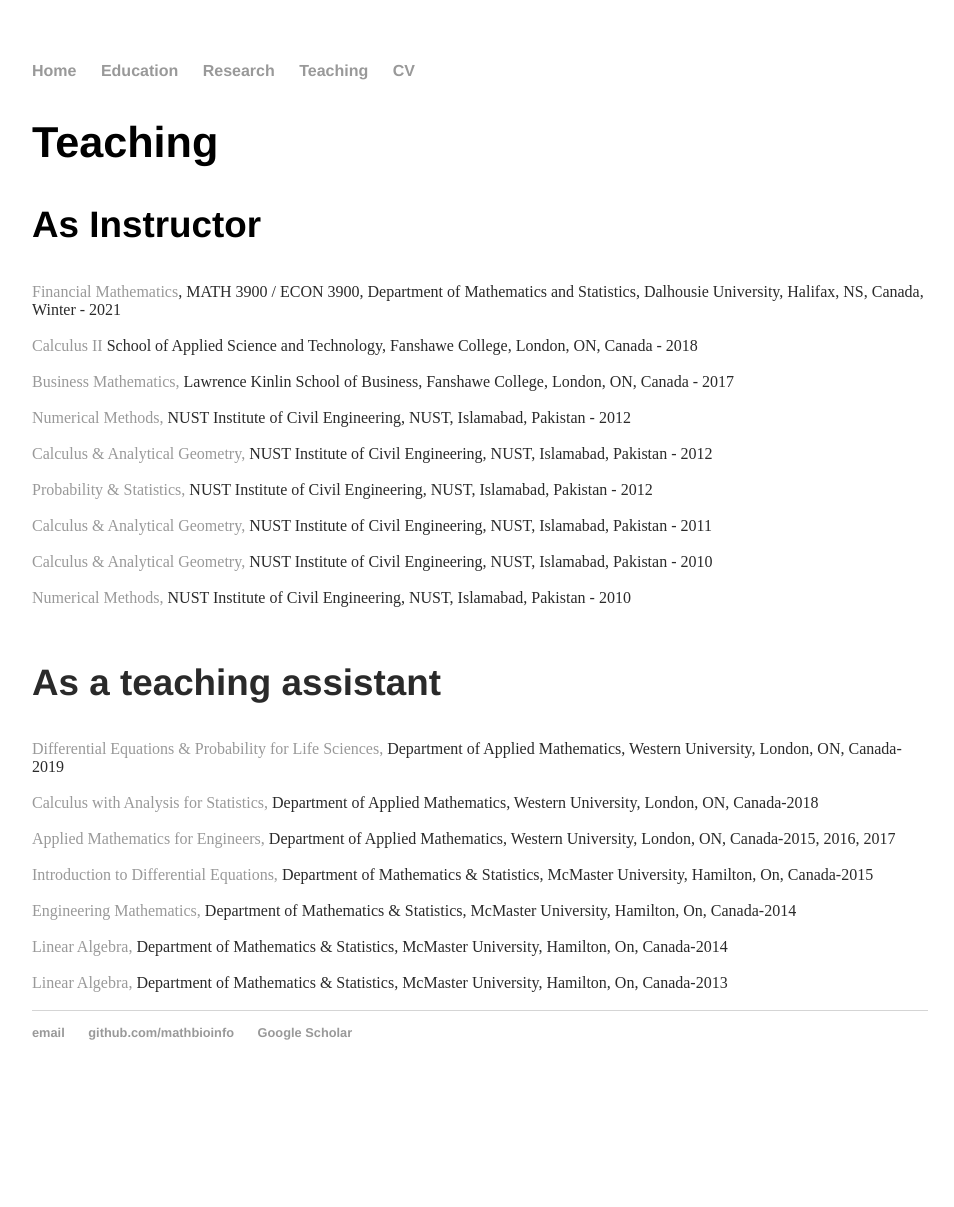
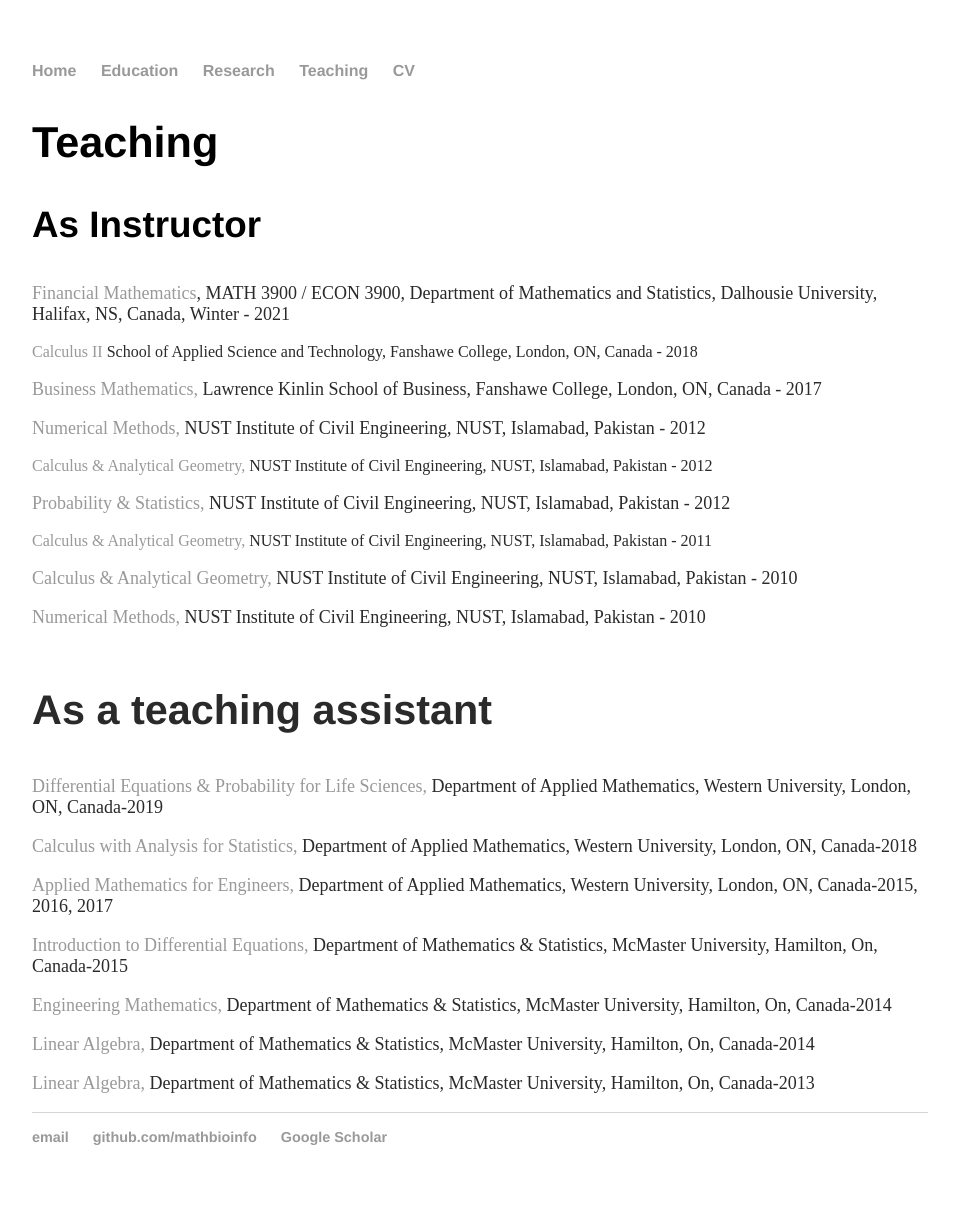
Before and after one commit to MathBioInfo/amjadkhan, a Jekyll site: the page built from Teaching/index.html, in a window 1280 px wide. Shown: the whole page, without its empty margins (160-1114 px from the left). Built offline with Jekyll 4.4.1, drawn with Linux system fonts in a browser that asks for light colours; before the commit the page ends 1102 px from its top, so only the background shows below that.

Commit message:
Update index.html

```diff
--- a/Teaching/index.html
+++ b/Teaching/index.html
@@ -16,40 +16,40 @@
           <div class="container">
 			<div class="wsite-section-elements">
 				<h3 class="wsite-content-title">As Instructor<br /></h3>
-				<div class="paragraph"><font color="#2a2a2a" size="3">
+				<div class="paragraph"><font color="#2a2a2a" size="4">
 
 			<a href="financialmath2021/index.html">Financial Mathematics</a>, MATH 3900 / ECON 3900,</a> Department of Mathematics and Statistics,
 		     Dalhousie University, Halifax, NS, Canada, Winter - 2021  </font><br /><br /><font color="#2a2a2a" size="3">
-			<a >Calculus II </a> School of Applied Science and Technology, Fanshawe College, London, ON, Canada - 2018 </font><br /><br /><font color="#2a2a2a" size="3">
+			<a >Calculus II </a> School of Applied Science and Technology, Fanshawe College, London, ON, Canada - 2018 </font><br /><br /><font color="#2a2a2a" size="4">
 
 
-		       <a>Business Mathematics, </a> Lawrence Kinlin School of Business, Fanshawe College, London, ON, Canada - 2017 </font><br /><br /><font color="#2a2a2a" size="3">
+		       <a>Business Mathematics, </a> Lawrence Kinlin School of Business, Fanshawe College, London, ON, Canada - 2017 </font><br /><br /><font color="#2a2a2a" size="4">
 			<a>Numerical Methods, </a> NUST Institute of Civil Engineering, NUST, Islamabad, Pakistan - 2012</font><br /><br /><font color="#2a2a2a" size="3">
 
-			<a>Calculus & Analytical Geometry, </a> NUST Institute of Civil Engineering, NUST, Islamabad, Pakistan - 2012</font><br /><br /><font color="#2a2a2a" size="3">
+			<a>Calculus & Analytical Geometry, </a> NUST Institute of Civil Engineering, NUST, Islamabad, Pakistan - 2012</font><br /><br /><font color="#2a2a2a" size="4">
 
 			<a>Probability & Statistics, </a> NUST Institute of Civil Engineering, NUST, Islamabad, Pakistan - 2012 </font><br /><br /><font color="#2a2a2a" size="3">
 
-			<a>Calculus & Analytical Geometry, </a> NUST Institute of Civil Engineering, NUST, Islamabad, Pakistan - 2011 </font><br /><br /><font color="#2a2a2a" size="3">
+			<a>Calculus & Analytical Geometry, </a> NUST Institute of Civil Engineering, NUST, Islamabad, Pakistan - 2011 </font><br /><br /><font color="#2a2a2a" size="4">
 
-			<a>Calculus & Analytical Geometry, </a> NUST Institute of Civil Engineering, NUST, Islamabad, Pakistan - 2010 </font><br /><br /><font color="#2a2a2a" size="3">
+			<a>Calculus & Analytical Geometry, </a> NUST Institute of Civil Engineering, NUST, Islamabad, Pakistan - 2010 </font><br /><br /><font color="#2a2a2a" size="4">
 
-			<a>Numerical Methods, </a> NUST Institute of Civil Engineering, NUST, Islamabad, Pakistan - 2010 </font><br /><br /><font color="#2a2a2a" size="3">
+			<a>Numerical Methods, </a> NUST Institute of Civil Engineering, NUST, Islamabad, Pakistan - 2010 </font><br /><br /><font color="#2a2a2a" size="4">
 
 			<h3> As a teaching assistant </h3>
-			<a>Differential Equations & Probability for Life Sciences,</a> Department of Applied Mathematics, Western University, London, ON, Canada-2019 </font><br /><br /><font color="#2a2a2a" size="3">
+			<a>Differential Equations & Probability for Life Sciences,</a> Department of Applied Mathematics, Western University, London, ON, Canada-2019 </font><br /><br /><font color="#2a2a2a" size="4">
 
-			<a>Calculus with Analysis for Statistics,</a> Department of Applied Mathematics, Western University, London, ON, Canada-2018 </font><br /><br /><font color="#2a2a2a" size="3">
+			<a>Calculus with Analysis for Statistics,</a> Department of Applied Mathematics, Western University, London, ON, Canada-2018 </font><br /><br /><font color="#2a2a2a" size="4">
 
-			<a>Applied Mathematics for Engineers,</a> Department of Applied Mathematics, Western University, London, ON, Canada-2015, 2016, 2017 </font><br /><br /><font color="#2a2a2a" size="3">
+			<a>Applied Mathematics for Engineers,</a> Department of Applied Mathematics, Western University, London, ON, Canada-2015, 2016, 2017 </font><br /><br /><font color="#2a2a2a" size="4">
 
-			<a>Introduction to Differential Equations,</a> Department of Mathematics & Statistics, McMaster University, Hamilton, On, Canada-2015 </font><br /><br /><font color="#2a2a2a" size="3">
+			<a>Introduction to Differential Equations,</a> Department of Mathematics & Statistics, McMaster University, Hamilton, On, Canada-2015 </font><br /><br /><font color="#2a2a2a" size="4">
 
-			<a>Engineering Mathematics,</a> Department of Mathematics & Statistics, McMaster University, Hamilton, On, Canada-2014 </font><br /><br /><font color="#2a2a2a" size="3">
+			<a>Engineering Mathematics,</a> Department of Mathematics & Statistics, McMaster University, Hamilton, On, Canada-2014 </font><br /><br /><font color="#2a2a2a" size="4">
 
-			<a>Linear Algebra,</a> Department of Mathematics & Statistics, McMaster University, Hamilton, On, Canada-2014 </font><br /><br /><font color="#2a2a2a" size="3">
+			<a>Linear Algebra,</a> Department of Mathematics & Statistics, McMaster University, Hamilton, On, Canada-2014 </font><br /><br /><font color="#2a2a2a" size="4">
 
-			<a>Linear Algebra,</a> Department of Mathematics & Statistics, McMaster University, Hamilton, On, Canada-2013 </font><br /><br /><font color="#2a2a2a" size="3">
+			<a>Linear Algebra,</a> Department of Mathematics & Statistics, McMaster University, Hamilton, On, Canada-2013 </font><br /><br /><font color="#2a2a2a" size="4">
 
 
 
```
